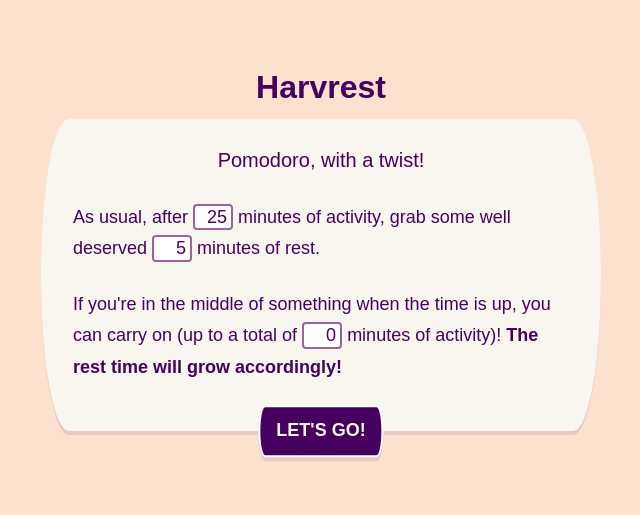
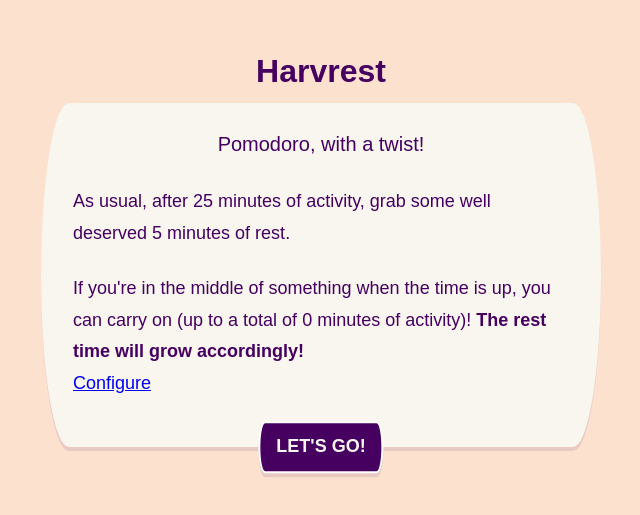
Before and after one commit to rhumaric/harvrest, a Svelte app: page / in a window 1280 px wide. Shown: the part 147-662 px from the top of the page, without its empty margins (319-959 px from the left). Built offline with nearby package versions, Linux system fonts and the light colour scheme.

Commit message:
feat: add screen for configuring the duration of sessions

```diff
--- a/public/styles.css
+++ b/public/styles.css
@@ -1,7 +1,7 @@
 :root {
   --shadow-color: #e9cac3;
   --primary: #460160;
-  --primary-light: #99649a;
+  --primary-light: #91618d;
   --primary-lighter:  #a582ab;
   --primary-shadow: #bea5c0;
   --light: #f9f5ef;
@@ -44,6 +44,43 @@ input {
   font: inherit;
 }
 
+fieldset {
+  border: 0;
+  padding: 0;
+}
+
+legend {
+  width: 100%;
+  text-align: center;
+  font-weight: bold;
+  cursor: default;
+}
+
+input {
+  font: inherit;
+  border-top-left-radius: calc(6em / 16) 50%;
+  border-top-right-radius: calc(6em / 16) 50%;
+  border-bottom-left-radius: calc(6em / 16) 50%;
+  border-bottom-right-radius: calc(6em / 16) 50%;
+  border: solid 0.125rem;
+  font-weight:bold;
+  min-width: 0;
+  padding: 0.5rem 1rem;
+  font-variant-numeric: tabular-nums;
+  background: white;
+}
+
+[type=number]::-webkit-inner-spin-button,
+[type=number]::-webkit-outer-spin-button {
+  -webkit-appearance: none;
+  appearance: none;
+  margin: 0;
+}
+
+[type=number] {
+  -moz-appearance: textfield;
+}
+
 button {
   font: inherit;
   appearance: none;
@@ -72,7 +109,8 @@ body {
 }
 
 *:focus {
-  outline: solid 0.125rem var(--primary);
+  /* Should contrast OK (3:1) with both primary and light */
+  outline: solid 0.125rem var(--primary-light);
   outline-offset: 0.125rem;
 }
 
@@ -135,18 +173,90 @@ body {
   transform: translate(-50%, -50%) translateY(-0.25rem);
 }
 
+.stepper {
+  display: grid;
+  grid-template-columns: auto 1fr auto;
+  grid-gap: 0;
+  border-top-left-radius: calc(6em / 16) 50%;
+  border-top-right-radius: calc(6em / 16) 50%;
+  border-bottom-left-radius: calc(6em / 16) 50%;
+  border-bottom-right-radius: calc(6em / 16) 50%;
+  box-shadow: 0 0.25rem 0 var(--shadow-color);
+  border: solid 0.125rem white;
+}
 
+.stepper button {
+  min-width: 3.25rem;
+  position: relative;
+  z-index: 0;
+}
 
-.inline-input {
+.stepper .stepper__decrement {
+  border-top-right-radius: 0;
+  border-bottom-right-radius: 0;
+  border-right: 0;
+  border: 0;
+  box-shadow: none;
+}
+
+.stepper .stepper__increment {
+  border-top-left-radius: 0;
+  border-bottom-left-radius: 0;
+  border:0;
+  box-shadow: none;
+}
+
+.stepper input {
+  border-radius: 0;
+  border-left: 0;
+  border-right: 0;
+}
+
+.stepper > :focus {
+  z-index: 1;
+}
+.stepper > :focus-within {
+  z-index: 1;
+}
+
+.stepper--contained {
+  max-width: 14rem;
+  margin-left: auto;
+  margin-right: auto;
+}
+
+.clearable-input {
+  display: inline-grid;
+  grid-template-columns: 1fr auto;
+  position: relative;
+  z-index: 0;
+}
+
+.clearable-input > :focus {
+  z-index: 1;
+}
+
+.clearable-input > * {
+  grid-row: 1;
+}
+
+.clearable-input input {
+  padding-right: 0;
+  border-right: 0;
+  border-top-right-radius: 0;
+  border-bottom-right-radius: 0;
+  grid-column: 1/-1;
+}
+
+.clearable-input button {
+  border-left: 0;
+  border-radius: 0;
+  color: inherit;
   background: white;
-  border: solid 2px var(--primary-light);
-  border-radius: 0.25rem;
-  color: inherit;
-  text-align: right;
-  padding: 0 0.25rem;
-  width: 2.5rem;
-  font-variant-numeric: tabular-nums;
-  line-height: 1.25;
+  box-shadow: none;
+  border: solid 0.125rem;
+  border-left: 0;
+  border-right: 0;
 }
 
 .timer {
--- a/src/App.svelte
+++ b/src/App.svelte
@@ -56,7 +56,7 @@
       {session}
       on:sessionEnd={() => (started = false)} />
   {:else}
-    <Home {settings} bind:started action={() => (started = true)} />
+    <Home {settings} action={() => (started = true)} />
   {/if}
 </main>
 <DocumentTitle title={$title} live={$live} />
--- a/src/Field.svelte
+++ b/src/Field.svelte
@@ -1,17 +1,62 @@
 <script>
-  export let obj;
-  export let property;
   export let label;
-  export let wrapperProps = {};
-  export let labelProps = {};
+  export let value;
+  export let id;
+
+  // export let wrapperProps = {};
+  // export let labelProps = {};
   export let inputProps = {};
+
+  function decrement() {
+    value = (value || 0) - 1;
+    if (value < 0) {
+      value = 0;
+    }
+  }
+
+  function increment() {
+    value = (value || 0) + 1;
+  }
+
+  function clear() {
+    value = 0;
+  }
+
+  let input;
+  let announce = true;
 </script>
 
-<span {...wrapperProps}>
-  <label for={property} {...labelProps}>{label}</label>
-  <input
-    id={property}
-    value={obj[property]}
-    on:input={event => (obj[property] = event.target.value)}
-    {...inputProps} />
-</span>
+<fieldset>
+  <legend on:click={() => input.focus()}>{label}</legend>
+  <!-- Wrapped in a div for Chrome -->
+  <div class="stepper stepper--contained">
+    <button class="stepper__decrement" type="button" on:click={decrement}>
+      <span aria-hidden="true">-</span>
+      <span class="sr-only">Decrement</span>
+    </button>
+    <label for={id} class="sr-only">Duration</label>
+    <span class="clearable-input">
+      <input
+        on:focus={() => (announce = false)}
+        on:blur={() => (announce = true)}
+        bind:this={input}
+        {id}
+        bind:value
+        {...inputProps}
+        pattern="[0-9]*"
+        inputmode="tel"
+        on:change />
+      <button type="button" on:click={clear}>
+        <span aria-hidden="true">&times;</span>
+        <span class="sr-only">Clear</span>
+      </button>
+    </span>
+    <button class="stepper__increment" type="button" on:click={increment}>
+      <span aria-hidden="true">+</span>
+      <span class="sr-only">Increment</span>
+    </button>
+  </div>
+  <div aria-live="polite" class="sr-only">
+    {#if announce}{value}{/if}
+  </div>
+</fieldset>
--- a/src/Settings.svelte
+++ b/src/Settings.svelte
@@ -3,35 +3,27 @@
   export let settings;
 
   const fieldProps = {
-    labelProps: { class: 'sr-only' },
-    inputProps: { size: 2, class: 'inline-input' }
+    labelProps: { class: 'd-block' },
+    inputProps: { size: 2, type: 'number' }
   };
 </script>
 
-<p class="lead">Pomodoro, with a twist!</p>
-<p>
-  As usual, after
 <Field
-    obj={settings}
-    property="minActiveTime"
+  bind:value={settings.minActiveTime}
   label="Active time"
+  id="minActiveTime"
   {...fieldProps} />
-  minutes of activity, grab some well deserved
 <Field
-    obj={settings}
-    property="restForMinActiveTime"
+  bind:value={settings.restForMinActiveTime}
+  id="restForMinActiveTime"
   label="Rest time"
   {...fieldProps} />
-  minutes of rest.
-</p>
-<p>
-  If you're in the middle of something when the time is up, you can carry on (up
-  to a total of
+
+<fieldset>
+  <legend>Limits</legend>
   <Field
-    obj={settings}
-    property="maxActiveTime"
-    label="Rest time"
+    bind:value={settings.maxActiveTime}
+    id="restForMaxActiveTime"
+    label="Max. Active time"
     {...fieldProps} />
-  minutes of activity)!
-  <strong>The rest time will grow accordingly!</strong>
-</p>
+</fieldset>
--- a/src/screens/Home.svelte
+++ b/src/screens/Home.svelte
@@ -1,4 +1,5 @@
 <script>
+  import Description from './Home/Description';
   import { onMount } from 'svelte';
   import Settings from '../Settings.svelte';
   import { page } from '../stores/title.js';
@@ -6,12 +7,22 @@
   export let settings;
   export let action = () => {};
 
+  let configure = false;
+
   onMount(() => {
     page();
   });
 </script>
 
 <form aria-label="Settings" class="content" on:submit|preventDefault={action}>
-  <Settings {settings} />
+  {#if configure}
+    <Settings {settings} />
+  {:else}
+    <p class="lead">Pomodoro, with a twist!</p>
+    <Description {settings} />
+    <a href="#settings" on:click|preventDefault={() => (configure = true)}>
+      Configure
+    </a>
+  {/if}
   <button class="content__action">Let's go!</button>
 </form>
--- /dev/null
+++ b/src/screens/Home/Description.svelte
@@ -0,0 +1,14 @@
+<script>
+  export let settings;
+</script>
+
+<p />
+<p>
+  As usual, after {settings.minActiveTime} minutes of activity, grab some well
+  deserved {settings.restForMinActiveTime} minutes of rest.
+</p>
+<p>
+  If you're in the middle of something when the time is up, you can carry on (up
+  to a total of {settings.maxActiveTime} minutes of activity)!
+  <strong>The rest time will grow accordingly!</strong>
+</p>
```
Lines whose indentation alone changed are shown as unchanged.
